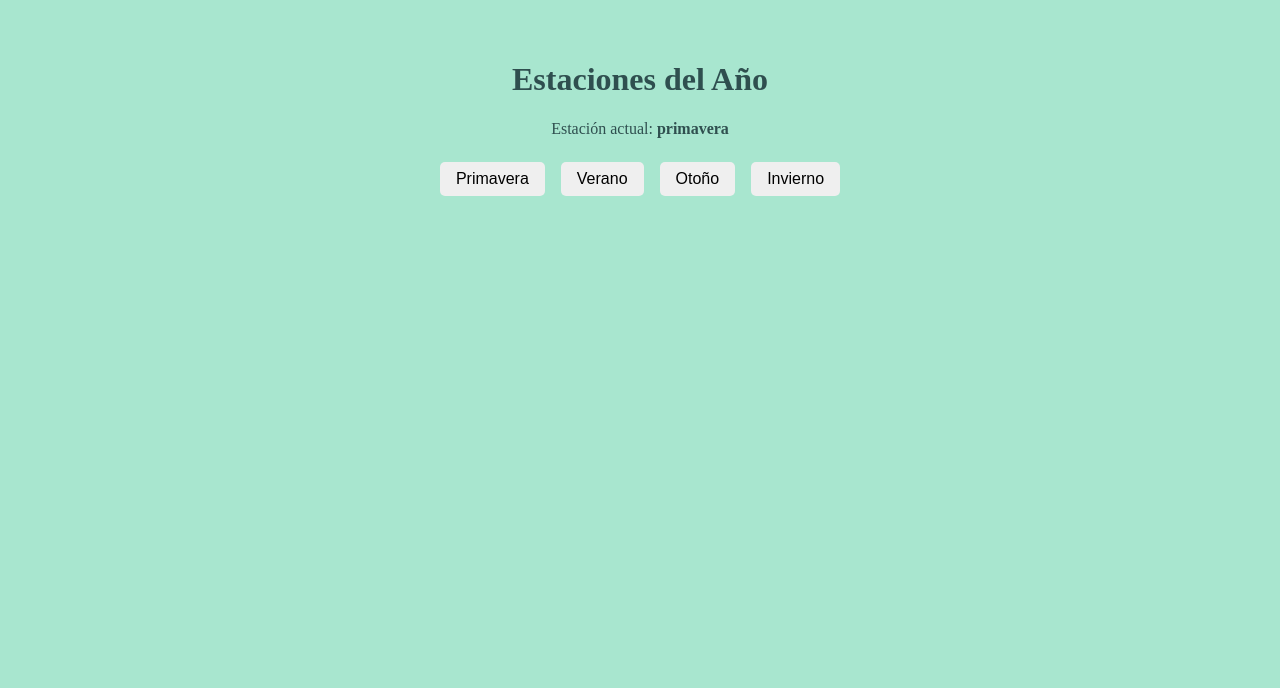
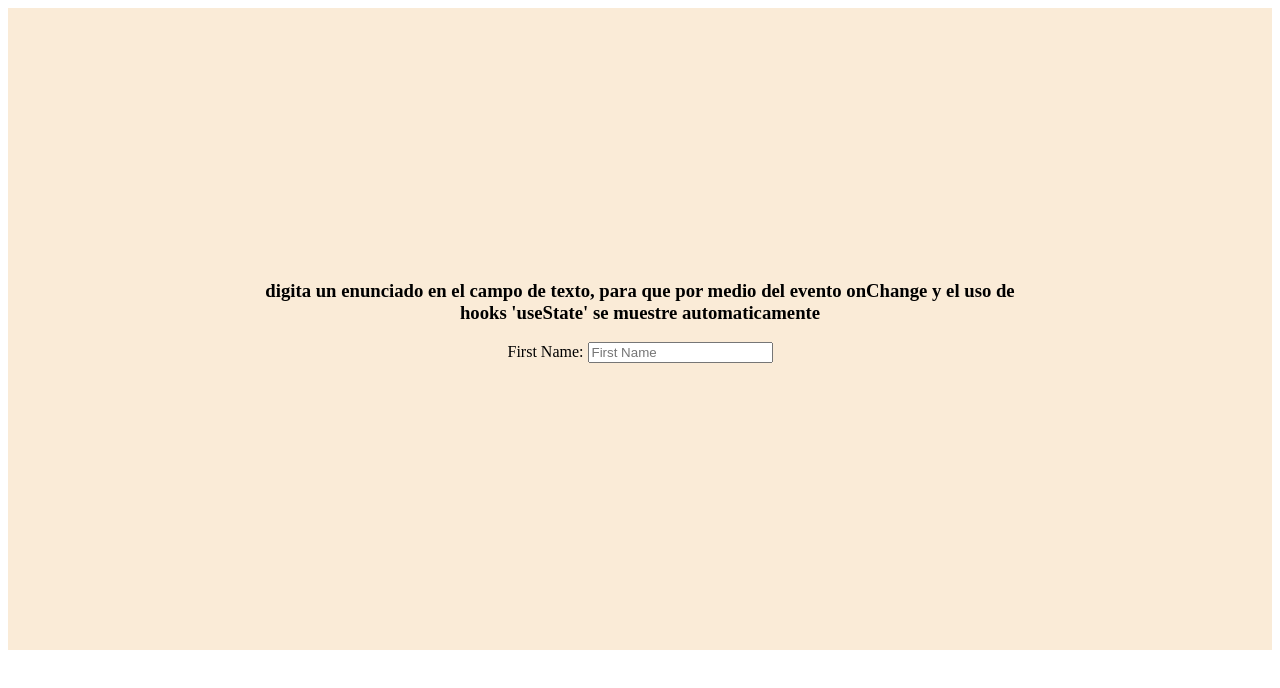
Before and after one commit to oscarburbano278/AprendoReact, a React (Vite) app in the folder my-react-app/: page / in a window 1280 px wide. Shown: the top 688 px of the page. Built offline with nearby package versions, Linux system fonts and the light colour scheme.

Commit message:
se realizó un ejercicio en donde por el evento onchange y el uso de hooks 'useEstate' se escribe un enunciado y este se muestra automaticamante

```diff
--- a/my-react-app/src/App.css
+++ b/my-react-app/src/App.css
@@ -1,52 +1,11 @@
-/* Fondo general
-body {
-  margin: 0;
-  font-family: Arial, sans-serif;
-  transition: background-color 0.5s ease;
+.App{
+    text-align: center;
+    padding: 20%;
+    background-color: antiquewhite;
 }
 
-/* Colores por estación */
-body.primavera {
-  background-color: #a8e6cf; /* Verde pastel */
-  color: #2f4f4f;
+h1{
+    font-family: 'Times New Roman', Times, serif;
+    font-size: 50px;
+    color: blueviolet;
 }
-
-body.verano {
-  background-color: #ffb347; /* Amarillo soleado */
-  color: #4b2e83;
-}
-
-body.otoño {
-  background-color: #ff7f50; /* Naranja otoñal */
-  color: #8b4513;
-}
-
-body.invierno {
-  background-color: #87ceeb; /* Azul frío */
-  color: #000080;
-}
-
-/* Estilo para el contenedor */
-.seasonal-app {
-  text-align: center;
-  padding: 2rem;
-}
-
-/* Botones */
-.buttons button {
-  margin: 0.5rem;
-  padding: 0.5rem 1rem;
-  font-size: 16px;
-  cursor: pointer;
-  border: none;
-  border-radius: 5px;
-  transition: transform 0.2s;
-}
-
-.buttons button:hover {
-  transform: scale(1.1);
-}
-
-.buttons button:active {
-  transform: scale(0.9);
-}
--- a/my-react-app/src/App.jsx
+++ b/my-react-app/src/App.jsx
@@ -1,36 +1,34 @@
-import './App.css';
-import React, { useState, useEffect } from "react";
+import React, { useState } from "react";
+import "./App.css";
 
-function SeasonalApp() {
-  // Estado para manejar la estación actual
-  const [season, setSeason] = useState("primavera");
+const App = () =>{
 
-  // Efecto para cambiar el fondo del cuerpo según la estación
-  useEffect(() => {
-    const body = document.body;
+  const[firstName, setFirstName] = useState("");
 
-    // Aplicar clases de fondo según la estación
-    body.className = ""; // Resetear clases anteriores
-    body.classList.add(season);
-  }, [season]); // Se ejecuta cada vez que `season` cambia
 
-  // Función para cambiar la estación
-  const changeSeason = (newSeason) => {
-    setSeason(newSeason);
+  const handleChange = (e) => {
+    setFirstName(e.target.value)
+
   };
 
-  return (
-    <div className="seasonal-app">
-      <h1>Estaciones del Año</h1>
-      <p>Estación actual: <strong>{season}</strong></p>
-      <div className="buttons">
-        <button onClick={() => changeSeason("primavera")}>Primavera</button>
-        <button onClick={() => changeSeason("verano")}>Verano</button>
-        <button onClick={() => changeSeason("otoño")}>Otoño</button>
-        <button onClick={() => changeSeason("invierno")}>Invierno</button>
+
+    return (
+      <div className='App'>
+        <h3>digita un enunciado en el campo de texto, para que por medio del
+          evento onChange y el uso de hooks 'useState' se muestre automaticamente
+        </h3>
+        <label htmlFor='firstName'>First Name: </label>
+        <input
+          type='text'
+          id='firstName'
+          name='firstName'
+          placeholder='First Name'
+          value={firstName}
+          onChange={handleChange}
+        />
+        <h1>{firstName}</h1>
       </div>
-    </div>
-  );
+    );
 }
 
-export default SeasonalApp;
+export default App;
```
